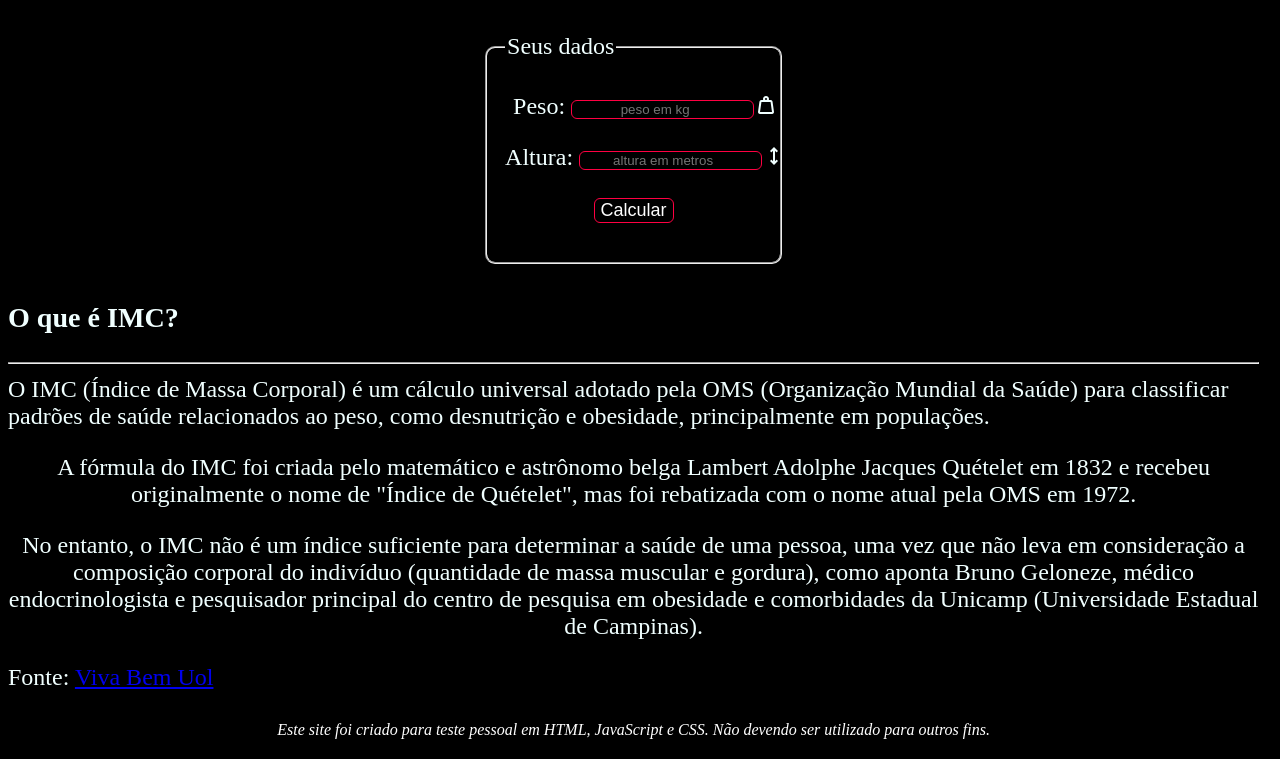
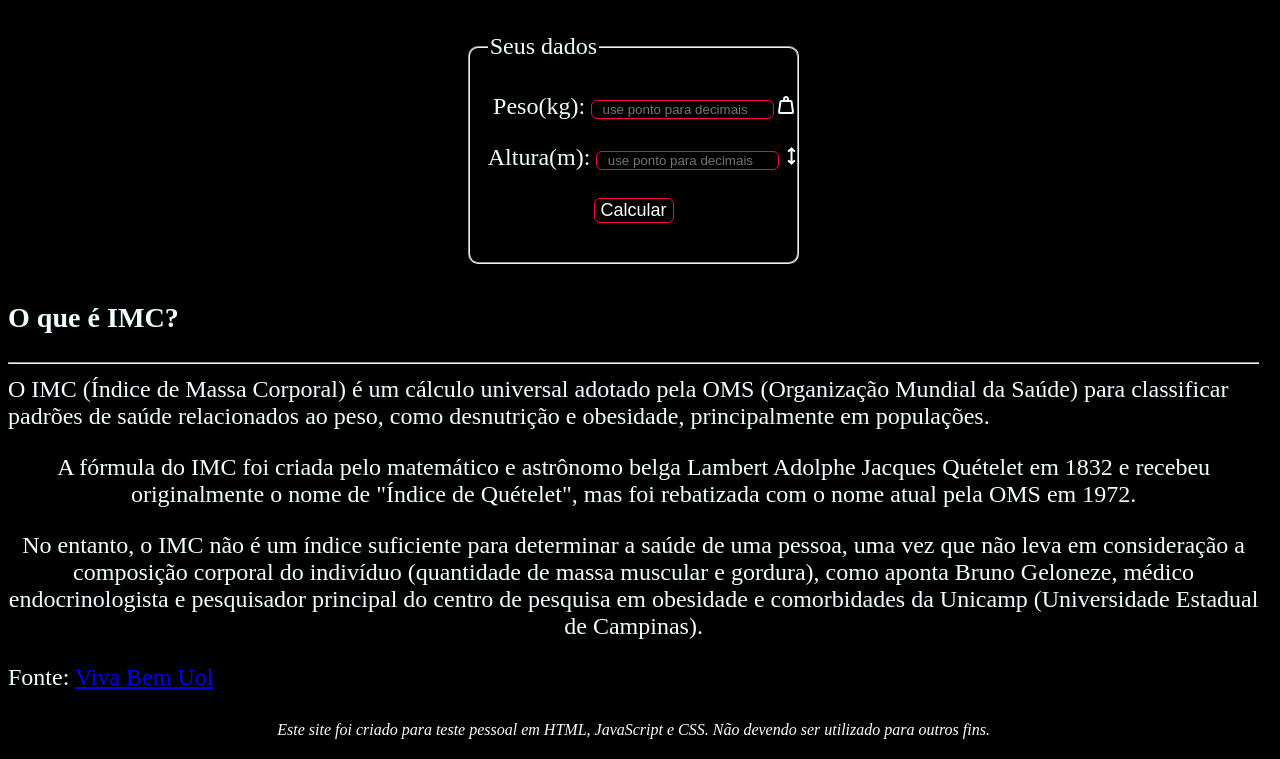
Before and after one commit to osmanbastos/Calculadora_IMC, a plain HTML site: page index.html in a window 1280 px wide. Shown: the part 179-938 px from the top of the page. Drawn offline with nearby package versions, Linux system fonts and the light colour scheme.

Commit message:
Alteração de placeholder em peso e altura solicitando o uso de ponto para casas decimais

```diff
--- a/index.html
+++ b/index.html
@@ -18,14 +18,14 @@
         <legend>Seus dados</legend>
         <form autocomplete="off" >
                 <p>
-                    <label>Peso:</label>
-                    <input required type="number" name="peso" id="peso" placeholder="peso em kg">
+                    <label>Peso(kg):</label>
+                    <input required type="number" name="peso" id="peso" placeholder="use ponto para decimais">
                     <span class="material-symbols-outlined">weight</span>
                 </p>
 
                 <p>
-                    <label>Altura:</label>
-                    <input required type="number" name="altura" id="altura" placeholder="altura em metros" step="0.01">
+                    <label>Altura(m):</label>
+                    <input required type="number" name="altura" id="altura" placeholder="use ponto para decimais" step="0.01">
                     <span class="material-symbols-outlined">height</span>
                 </p>
                 <p class="buttonDiv">
```
